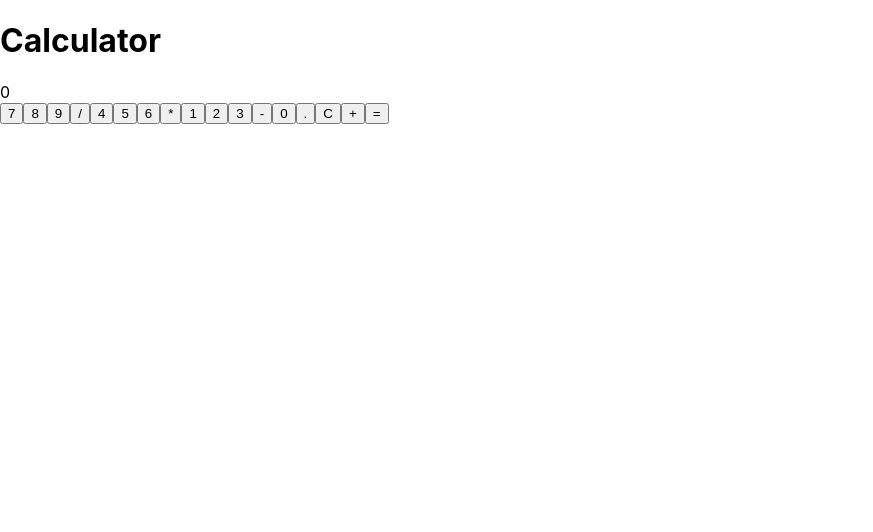
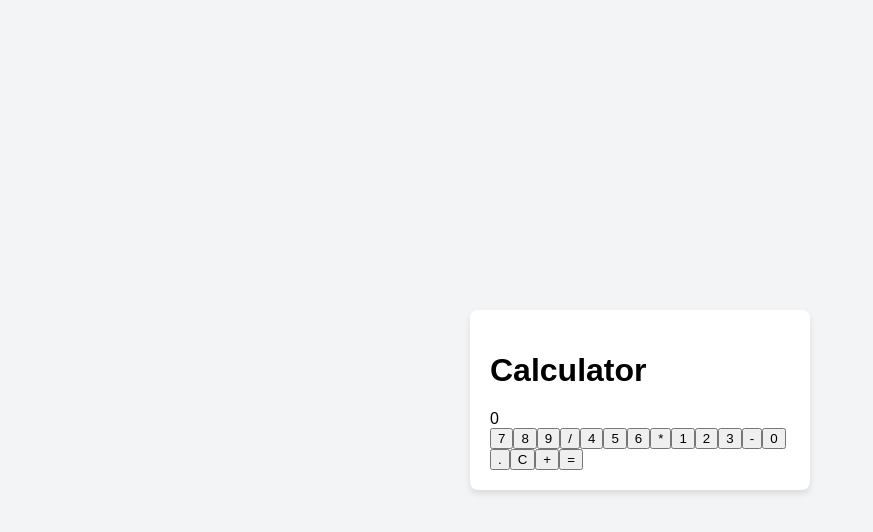
Before and after one commit to AleksandrKompanetc/calculator-app, a React (Create React App) app: page / in a window 1280 px wide. Shown: the top 532 px of the page, without its empty margins (0-873 px from the left). Built offline with nearby package versions, Linux system fonts and the light colour scheme; the HTML template or start-up script is replaced by a standard one.

Commit message:
adding styles

```diff
--- a/src/App.css
+++ b/src/App.css
@@ -36,3 +36,22 @@
     transform: rotate(360deg);
   }
 }
+
+body {
+  font-family: Arial, sans-serif;
+  background-color: #f3f4f6;
+  margin: 0;
+  padding: 0;
+  display: flex;
+  justify-content: center;
+  align-items: center;
+  height: 100vh;
+}
+
+.calculator {
+  background: #ffffff;
+  padding: 20px;
+  border-radius: 8px;
+  box-shadow: 0 4px 6px rgba(0, 0, 0, 0.1);
+  width: 300px;
+}
```
